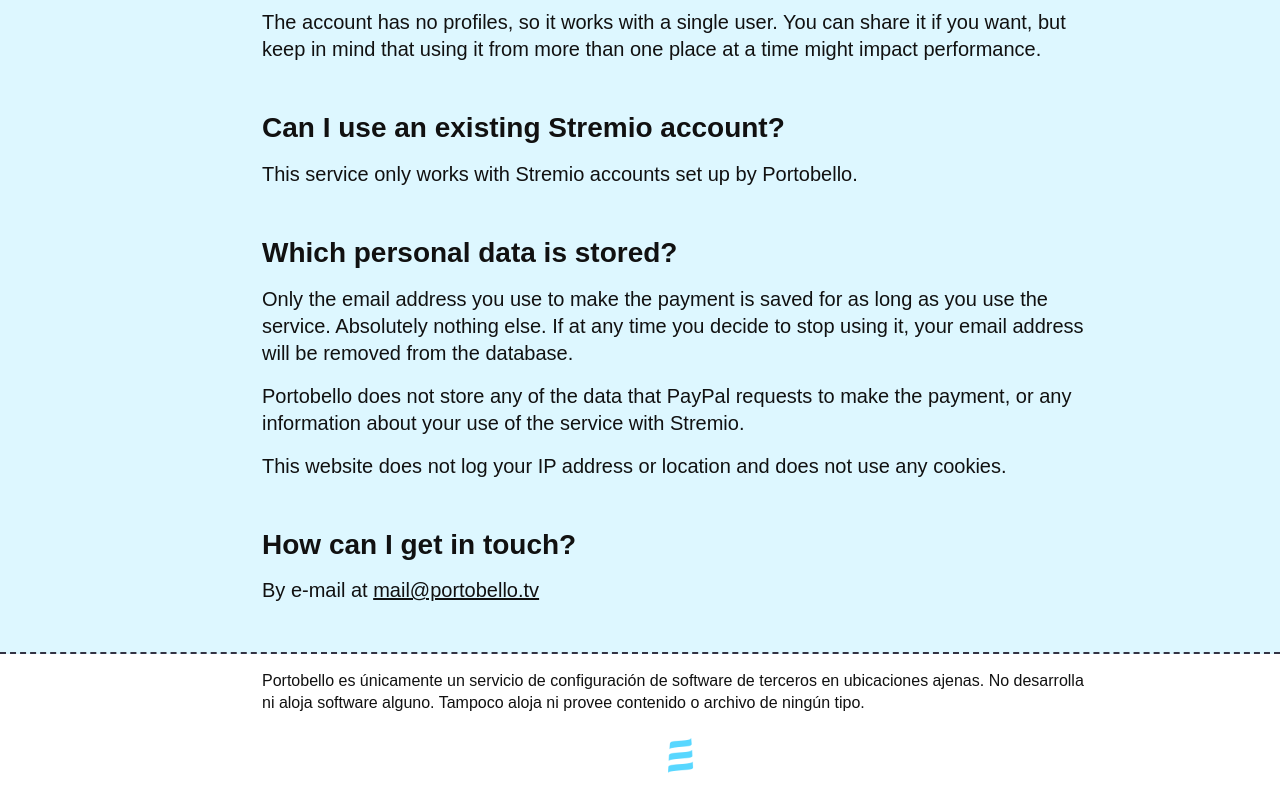
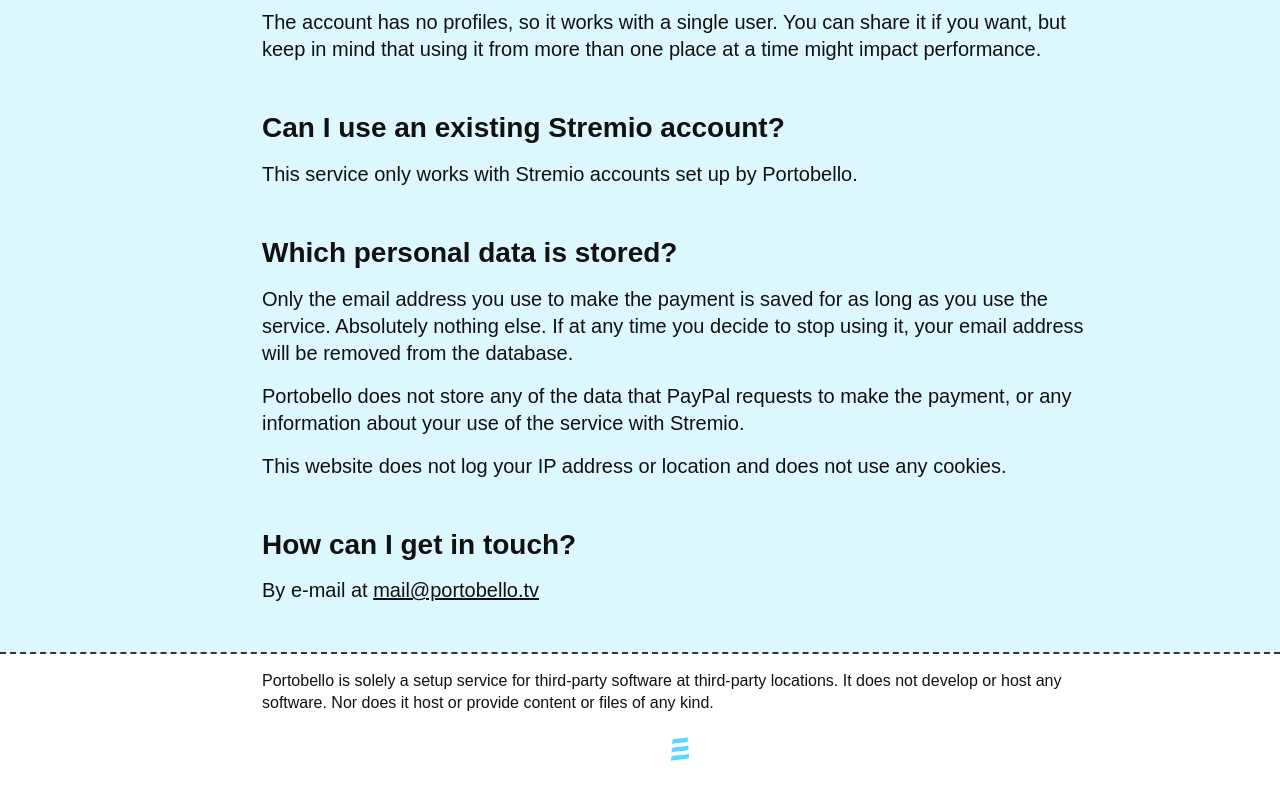
Before and after one commit to memorand-cc/dot-tv, a plain HTML site: page index.html in a window 1280 px wide. Shown: the part 2909-3709 px from the top of the page. Drawn offline with Linux system fonts and the light colour scheme; a web font is replaced by a local one.

Commit message:
footer fix

```diff
--- a/index.html
+++ b/index.html
@@ -134,7 +134,7 @@
 		</div>
 		<footer>
 			<p>
-				Portobello es únicamente un servicio de configuración de software de terceros en ubicaciones ajenas. No desarrolla ni aloja software alguno. Tampoco aloja ni provee contenido o archivo de ningún tipo.
+				Portobello is solely a setup service for third-party software at third-party locations. It does not develop or host any software. Nor does it host or provide content or files of any kind.
 			</p>
 			<p>
 				<img src="avatar.png" />
--- a/style.css
+++ b/style.css
@@ -213,7 +213,7 @@ footer > p:last-child {
 	margin-top: 1.25rem;
 }
 footer img {
-	width: 45px;
+	width: 32px;
 }
 a {
 	color: #111;
```
Also changed, not shown: es/index.html (+3 -1 lines).
